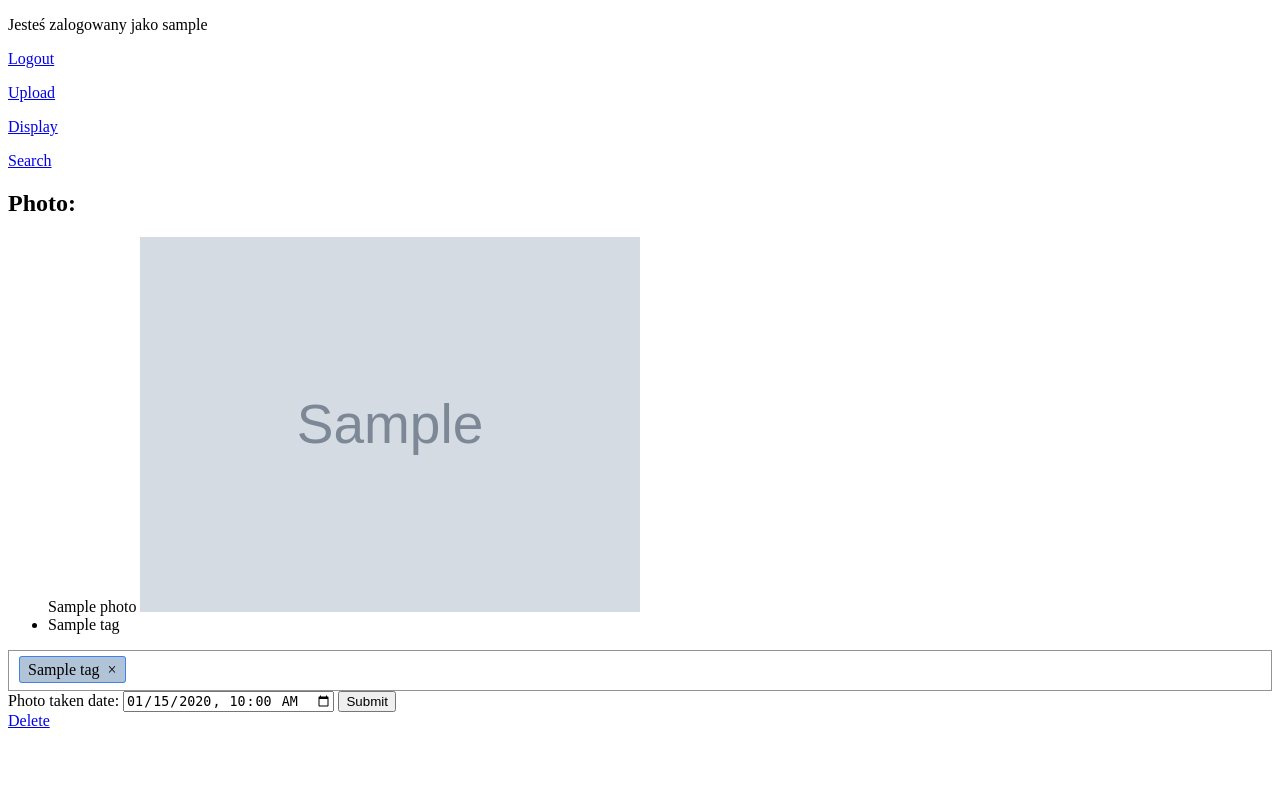
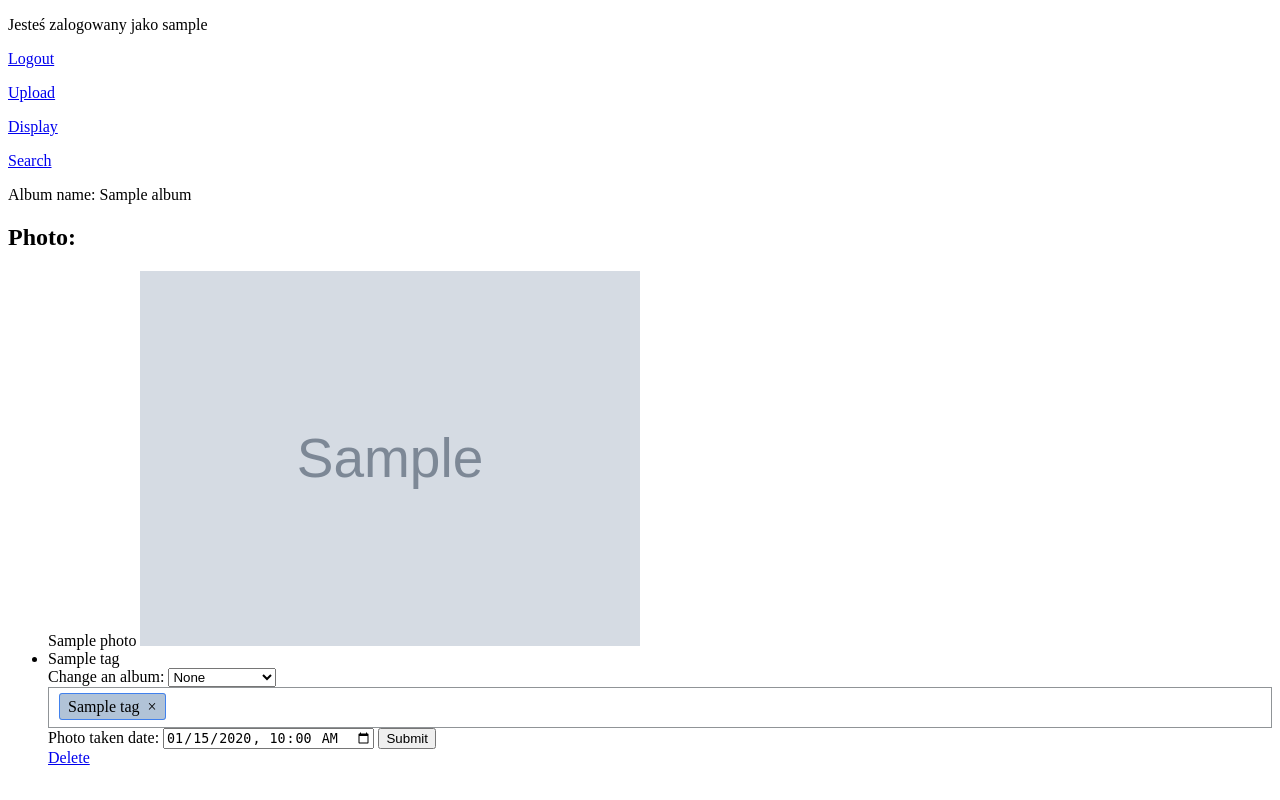
Before and after one commit to Anglbor/photos, a Django app: page /photo/1/ in a window 1280 px wide. Run offline with Django 4.2, Linux system fonts and the light colour scheme; a user stored in the database is signed in; tables that the repository leaves empty hold one stand-in row (values such as "Sample post"); grey boxes marked "Sample" are stand-in pictures.

Commit message:
album display

```diff
--- a/photo_app/templates/photo.html
+++ b/photo_app/templates/photo.html
@@ -2,6 +2,12 @@
 {% load static %}
 
 {% block content %}
+
+<a>Album name:</a>
+<label>{{photo.album.album_name}}</label>
+
+<br>
+
 <h2>Photo:</h2>
 <ul>
     {{ photo }}
@@ -13,11 +19,18 @@
     {% endfor %}
 
 
-</ul>
 
 <link href="{% static 'static/js/tagger.css' %}" rel="stylesheet">
 <form action="" method="post">
     {% csrf_token %}
+    <label for="album_list">Change an album:</label>
+
+  <select name="album_name" id="album_list">
+    <option value="None">None </option>
+    {% for album in album_list %}
+    <option value="{{album.album_name}}">{{album.album_name}} </option>
+    {% endfor %}
+  </select>
 
     <input type="text" value="" name="tags" />
     <script src="{% static 'static/js/tagger.js' %}"></script>
--- a/photo_app/views.py
+++ b/photo_app/views.py
@@ -14,7 +14,20 @@ from django.http import Http404
 
 
 
-# def add_photo_album():
+
+class AlbumsListView(View):
+    def get(self, request):
+        albums_list = Album.objects.filter(user=request.user.id).order_by('album_name')
+        ctx = {'albums_list': albums_list}
+        return render(request, 'albums_list.html', ctx)
+
+
+class AlbumView(View):
+    def get(self, request, id):
+        photos_album_list = Photo.objects.filter(sender=request.user.id).filter(album=album_id)
+        ctx = {'photos_album_list': photos_album_list}
+        return render(request, 'album.html', ctx)
+
 
 
 
@@ -266,8 +279,11 @@ class PhotoView(View):
 
         taken_date = photo.taken_date
 
+        album_list = Album.objects.filter(user=request.user.id).order_by('album_name')
         form = DisplayForm()
         ctx = {
+
+            'album_list': album_list,
             'taken_date': taken_date,
             'photo': photo,
             'js_tags': js_tags,
@@ -297,6 +313,8 @@ class PhotoView(View):
 
         photo.tag.clear()
 
+
+
         # adding tag to the photo
         for tag_name in tag_name_list:
             try:
@@ -308,6 +326,18 @@ class PhotoView(View):
                 print(f'created tag {tag_name}')
             # here 'tag' must exist
             photo.tag.add(tag)
+
+        formx = AlbumForm(request.POST)
+
+        # album being change with the photo
+        if formx.is_valid():
+            album_name_value = formx.cleaned_data['album_name']
+            try:
+                album = Album.objects.get(user=request.user.id, album_name=album_name_value)
+                photo.album = album
+            except Album.DoesNotExist as e:
+                print(f"Album not found and won't be found")
+
         photo.save()
         # print(tag_name_list)
 
--- a/photos/urls.py
+++ b/photos/urls.py
@@ -17,7 +17,7 @@ Including another URLconf
 
 from django.contrib import admin
 from django.urls import path
-from photo_app.views import DisplayView, Photo_upload_view, LoginView, LogoutView, PhotoView, SearchView, delete_view, Album_creatView
+from photo_app.views import DisplayView, Photo_upload_view, LoginView, LogoutView, PhotoView, SearchView, delete_view, Album_creatView, AlbumsListView, AlbumView
 from django.conf import settings
 from django.conf.urls.static import static
 
@@ -33,7 +33,9 @@ urlpatterns = [
     path('search/', SearchView.as_view(), name='search'),
     # path('logout', LogoutView.as_view())
     path('delete/<int:id>/', delete_view, name='delete'),
-    path('albums/', Album_creatView.as_view())
+    path('albums/', Album_creatView.as_view()),
+    path('albums_list/', AlbumsListView.as_view(), name='albums_list'),
+    path('album/<int:id>/', AlbumView.as_view(), name='album'),
 ]
 
 
```
Also changed, not shown: photo_app/templates/album.html (added, +20 -0 lines), photo_app/templates/albums_list.html (added, +16 -0 lines).
